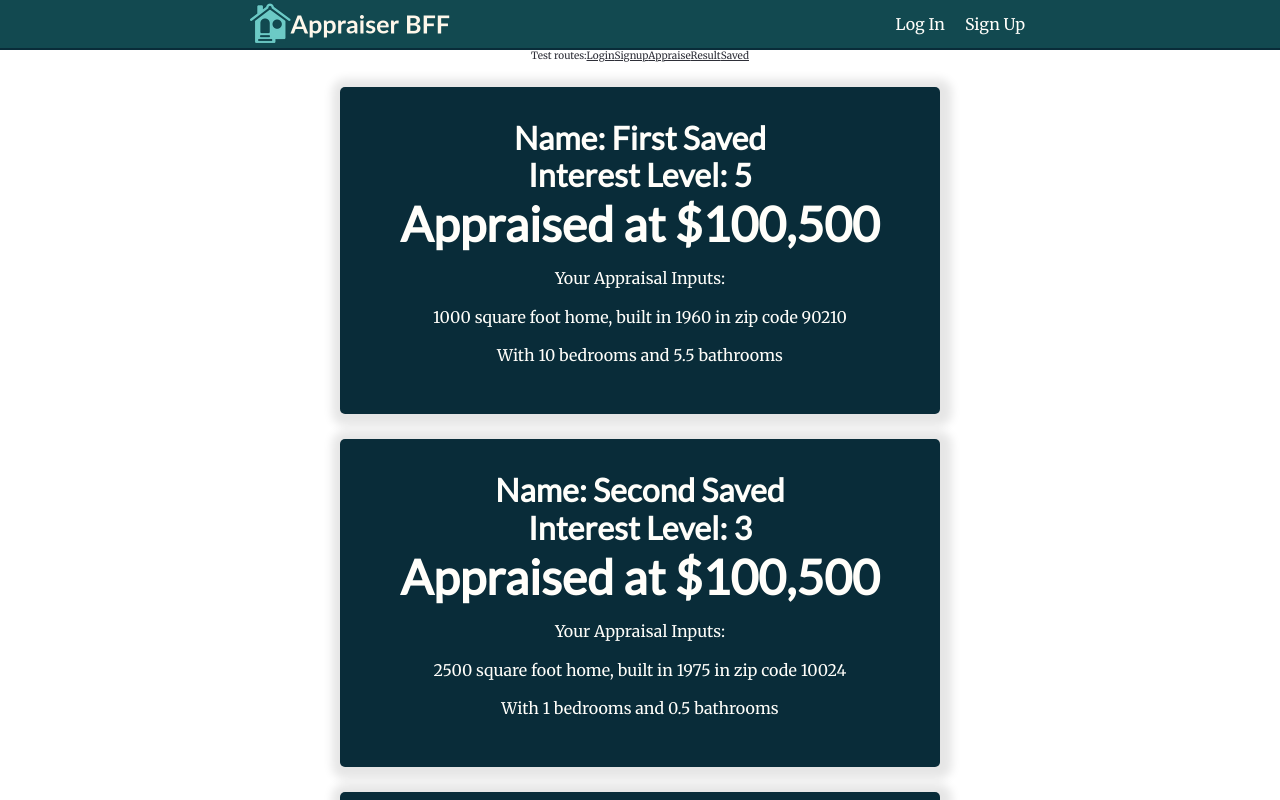
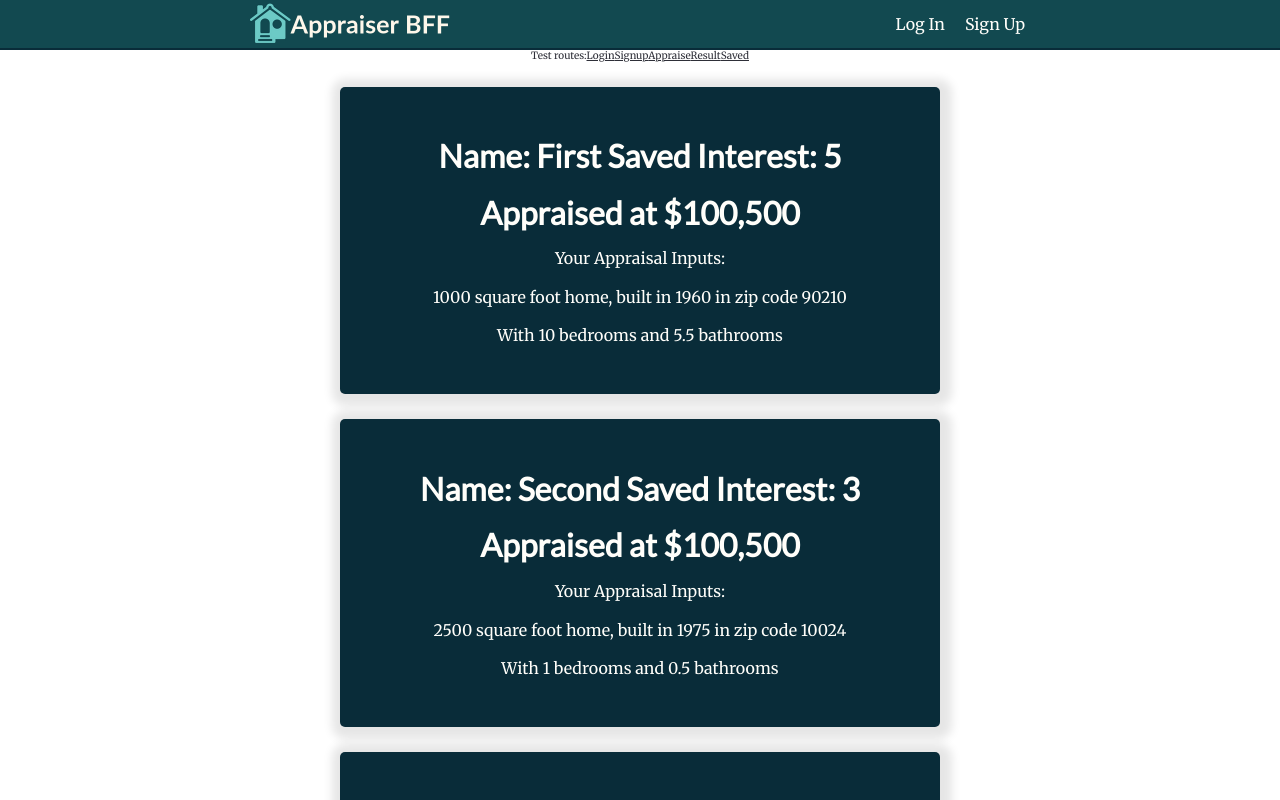
Before and after one commit to bw-appraisers-bff/front-end, a React (Create React App) app in the folder appraisers-bff/: page /saved in a window 1280 px wide. Shown: the top 800 px of the page. Built offline with nearby package versions, Linux system fonts and the light colour scheme; sample sign-in values are in the browser's storage.

Commit message:
Got edit-on-click working for savedResults

```diff
--- a/appraisers-bff/src/components/ResultCard.js
+++ b/appraisers-bff/src/components/ResultCard.js
@@ -8,7 +8,7 @@ const ResultCard = props => {
 
   return (
     <div className="result-data">
-      <h1>{`Appraised at $${dollarValue}`}</h1>
+      <h2>{`Appraised at $${dollarValue}`}</h2>
       <p>Your Appraisal Inputs:</p>
       <p>
         {`${squareFootage} square foot home, built in ${yearBuilt} in zip code ${zipCode}` }
--- /dev/null
+++ b/appraisers-bff/src/components/SaveEdit.js
@@ -0,0 +1,29 @@
+import React, { useState, useEffect } from 'react';
+import {useSpring, useTransition, animated } from 'react-spring'
+
+const SaveEdit = (props) => {
+
+    const name = props.name;
+    const interestLevel = props.interestLevel;
+    const [toggle, set] = useState(true);
+    const onClick = () => set(!toggle);
+    const transitions = useTransition(toggle, null, {
+    from: { position: 'absolute', opacity: 0 },
+    enter: { opacity: 1 },
+    leave: { opacity: 0 },
+    config: { mass: 1, tension: 280, friction: 70 }
+    });
+
+
+    return transitions.map(({ item, key, props }) =>
+    item
+    ? <animated.div style={props} onClick={onClick} className="size-box">
+        <h2>{`Name: ${name} Interest: ${interestLevel}`}</h2>
+        </animated.div>
+    : <animated.div style={props} onClick={onClick} className="size-box">
+        <span>Form will go here</span><button>Submit</button>
+        </animated.div>
+    );
+}
+
+export default SaveEdit;
--- a/appraisers-bff/src/components/SavedCard.js
+++ b/appraisers-bff/src/components/SavedCard.js
@@ -2,15 +2,15 @@ import React from 'react';
 import { animated } from 'react-spring'
 
 import ResultCard from './ResultCard'
+import SaveEdit from './SaveEdit'
 
 const SavedCard = props => {
   const { id, name, interestLevel, house } = props.result;
   console.log("SavedCard in SavedList", props)
   return (
     <animated.div className="result-card" style={props.fadeIn}>
-      <div className="data-wrapper">
-        <h2>{`Name: ${name}`}</h2>
-        <h2>{`Interest Level: ${interestLevel}`}</h2>
+      <div className="size-box">
+        <SaveEdit name={name} interestLevel={interestLevel} />
       </div>
       <ResultCard house={house} />
     </animated.div>
```
